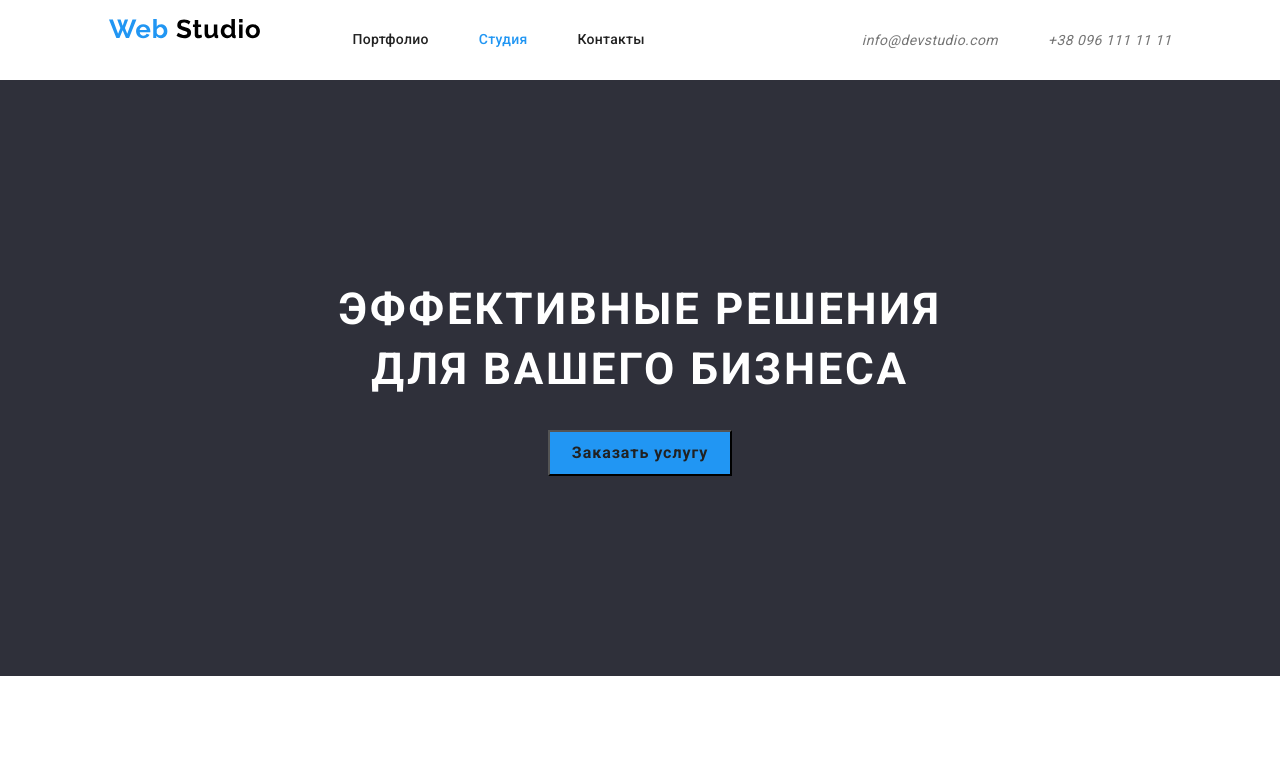
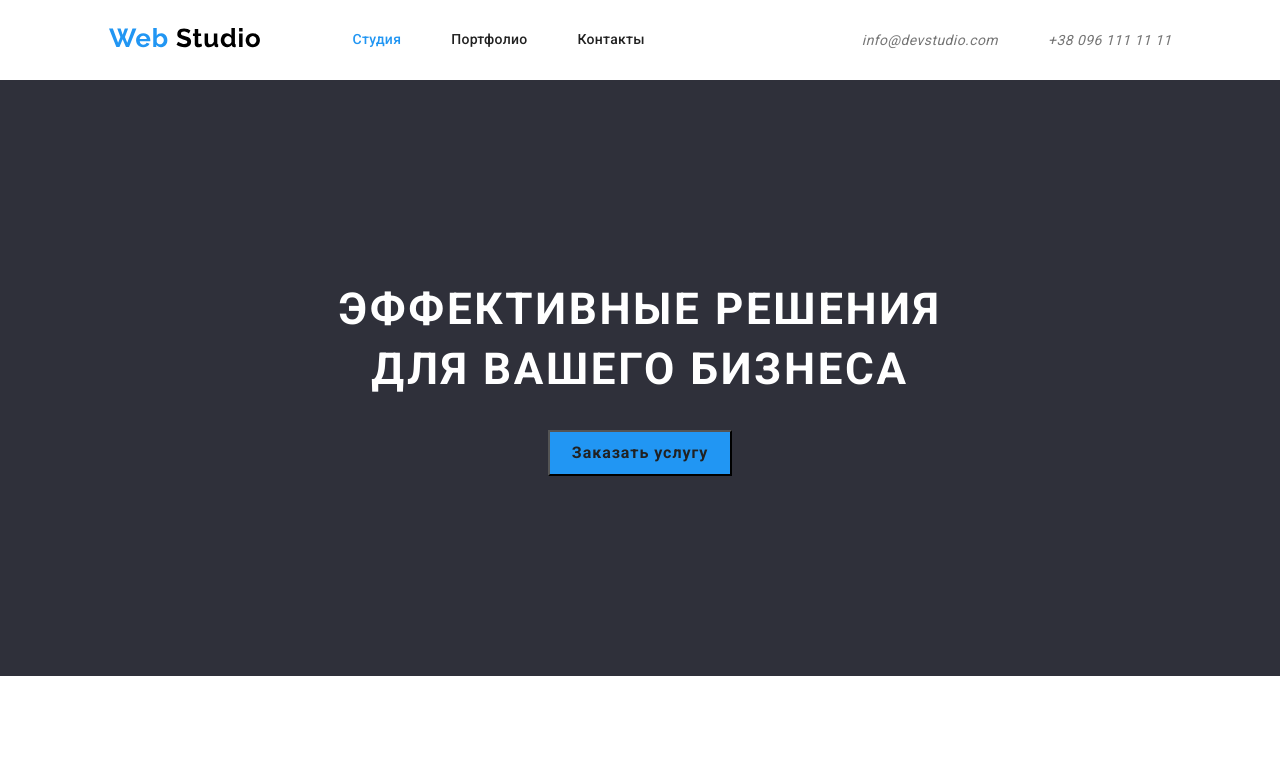
Before and after one commit to TanyaHoncharova/goit-markup-hw-03, a plain HTML site: page index.html in a window 1280 px wide. Shown: the top 766 px of the page. Drawn offline with Linux system fonts and the light colour scheme.

Commit message:
fixed header and links order

```diff
--- a/css/style.css
+++ b/css/style.css
@@ -295,6 +295,7 @@ footer {
     line-height: 1.19;
     letter-spacing: 0.03em;
     color: var(--white-color);
+
 }
 
 .logo-link span {
--- a/index.html
+++ b/index.html
@@ -20,12 +20,12 @@
     <header>
         <div class="header-box">
             <nav class="menu">
-                <a class="logo-link link" href="#">
+                <a class="logo link" href="#">
                     <img src="./images/WebStudio.svg" alt="логотип">
                 </a>
                 <ul class="nav-list list">
+                    <li class="item"><a class="nav-item list curent" href="#">Студия</a></li>
                     <li class="item"><a class="nav-item list" href="./portfolio.html">Портфолио</a></li>
-                    <li class="item"><a class="nav-item list curent" href="#">Студия</a></li>
                     <li class="item"><a class="nav-item list" href="">Контакты</a></li>
                 </ul>
             </nav>
```
Also changed, not shown: portfolio.html (+0 -1 lines).
